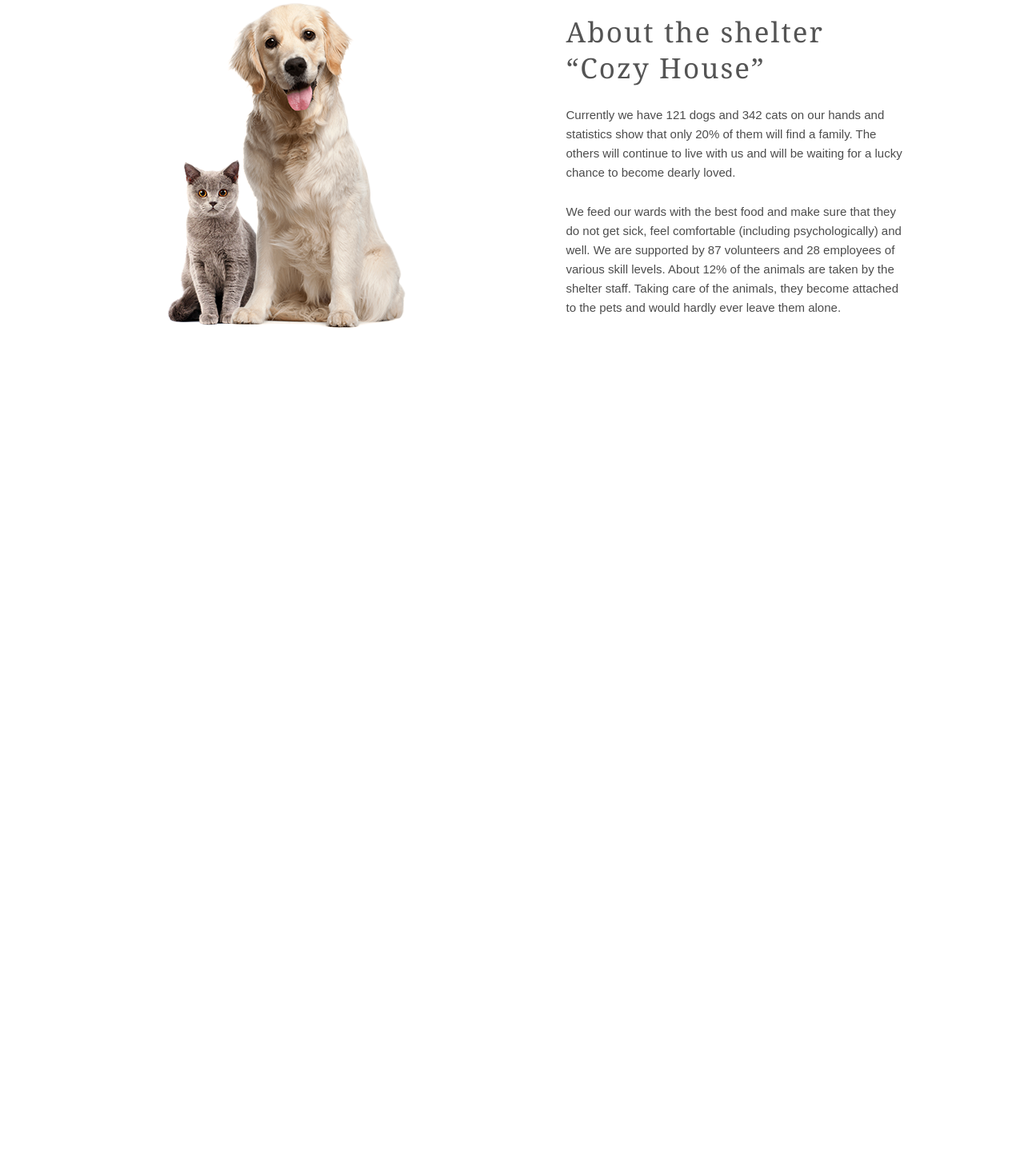
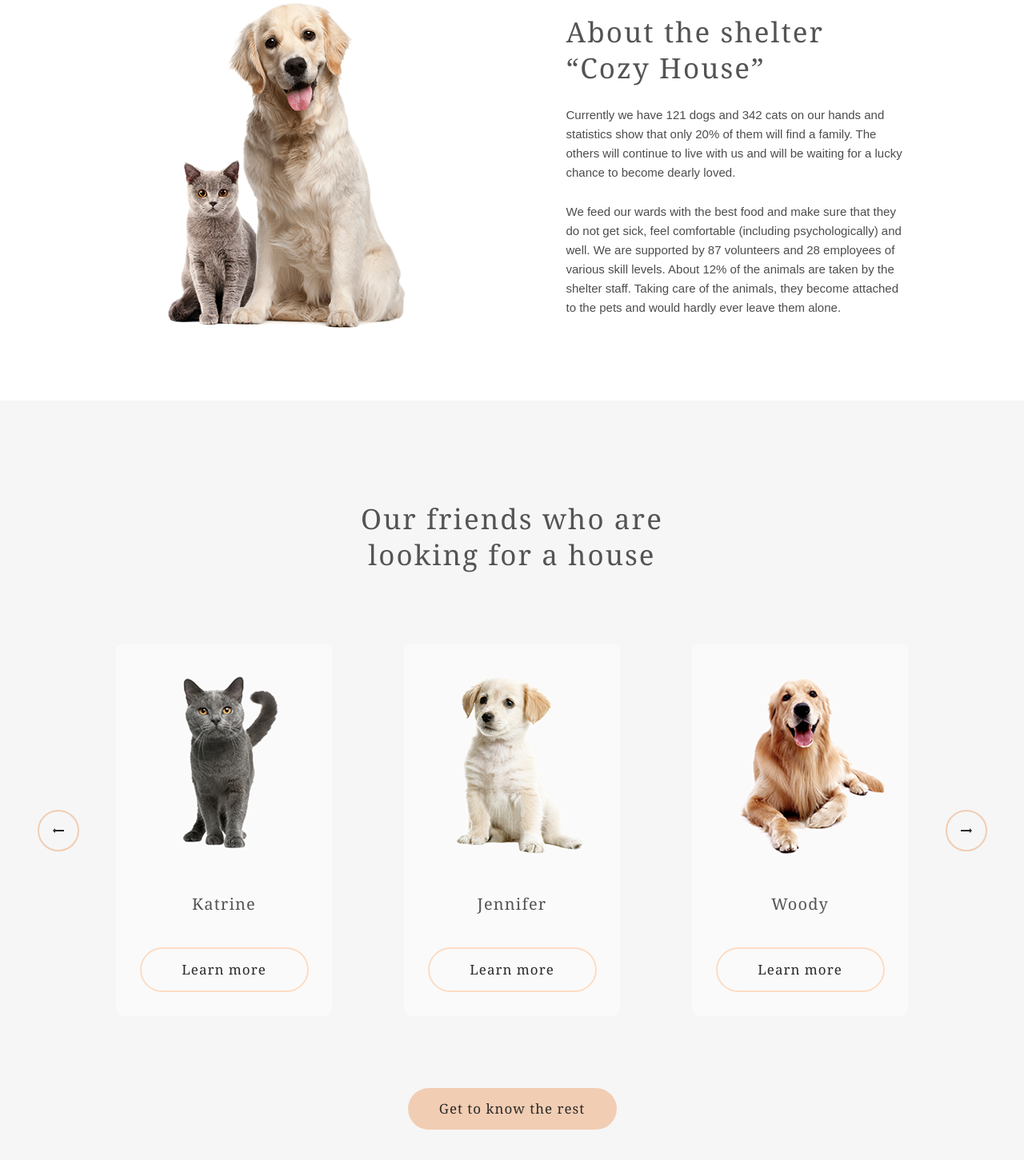
Before and after one commit to Ryabaa/Shelter-grid, a plain HTML site: page index.html in a window 1280 px wide. Shown: the part 995-2446 px from the top of the page at 80% size. Before the commit the page ends 1496 px from the top, so only its background shows below. Drawn offline with Linux system fonts and the light colour scheme.

Commit message:
add pets section layout

```diff
--- a/index.html
+++ b/index.html
@@ -37,5 +37,31 @@
             <p class="about-container__text-2 about-container__text text">We feed our wards with the best food and make sure that they do not get sick, feel comfortable (including psychologically) and well. We are supported by 87 volunteers and 28 employees of various skill levels. About 12% of the animals are taken by the shelter staff. Taking care of the animals, they become attached to the pets and would hardly ever leave them alone.</p>
         </div>
     </section>
+
+    <section class="pets">
+        <h1 class="pets-title title">Our friends who are looking for a house</h1>
+        <button class="pets-button pets-button__previous">
+            <img src="./img/Arrow-left.png" class="pets-button__arrow">
+        </button>
+        <div class="pets-card pets-card__first">
+            <img src="./img/pets-katrine.png" class="pets-card__image">
+            <h1 class="pets-card__name title">Katrine</h1>
+            <a href="" class="link pets-card__link">Learn more</a>
+        </div>
+        <div class="pets-card">
+            <img src="./img/pets-jennifer.png" class="pets-card__image">
+            <h1 class="pets-card__name title">Jennifer</h1>
+            <a href="" class="link pets-card__link">Learn more</a>
+        </div>
+        <div class="pets-card pets-card__last">
+            <img src="./img/pets-woody.png" class="pets-card__image">
+            <h1 class="pets-card__name title">Woody</h1>
+            <a href="" class="link pets-card__link">Learn more</a>
+        </div>
+        <button class="pets-button pets-button__next">
+            <img src="./img/Arrow-right.png" class="arrow">
+        </button>
+        <a href="" class="link pets-link">Get to know the rest</a>
+    </section>
 </body>
 </html>
--- a/style.scss
+++ b/style.scss
@@ -5,6 +5,7 @@ $color-quaternary: #f1cdb3;
 $color-quinary: #fafafa;
 $color-sixfold: #ffffff;
 $font-color-link: #292929;
+$link-hover: #fddcc4;
 $bg-primary: #ffffff;
 $bg-secondary: #f6f6f6;
 
@@ -36,6 +37,7 @@ html {
     font-size: 2.33rem;
     line-height: 130%;
     letter-spacing: 0.06em;
+    color: $color-secondary;
 }
 
 .link {
@@ -54,18 +56,13 @@ html {
     @include transist;
 
     &:hover {
-        background: $color-quinary;
+        background: $link-hover;
     }
 }
 
 @mixin items($jitems, $aitems) {
     justify-items: $jitems;
     align-items: $aitems;
-}
-
-@mixin self($jself, $aself) {
-    justify-self: $jself;
-    align-self: $aself;
 }
 
 .header-hero {
@@ -96,7 +93,7 @@ html {
         color: $color-sixfold;
         line-height: 15px;
         letter-spacing: 0.1em;
-        @include self(unset, center);
+        align-self: center;
     }
 
     .nav {
@@ -104,7 +101,6 @@ html {
         grid-row: 2 / 3;
         display: grid;
         grid-template-columns: repeat(4, 1fr);
-        @include self(items, end);
         @include items(center, center);
 
         &-link {
@@ -139,8 +135,8 @@ html {
     &-container {
         max-width: 460px;
         display: grid;
-        row-gap: 40px;
-        @include self(start, center);
+        row-gap: 30px;
+        align-self: center;
 
         &__title {
             color: $color-sixfold;
@@ -153,7 +149,7 @@ html {
     }
 
     &-image {
-        @include self(end, end);
+        align-self: end;
     }
 }
 
@@ -175,8 +171,8 @@ html {
         grid-template-rows: repeat(3, auto);
 
         &__title {
-            color: $color-secondary;
             grid-row: 1 / 2;
+            max-width: 350px;
         }
 
         &__text {
@@ -192,3 +188,94 @@ html {
         }
     }
 }
+
+.pets {
+    height: 877px;
+    background: $bg-secondary;
+    display: grid;
+    padding: 80px 0 100px;
+    grid-template-columns: 145px 1fr 145px;
+    grid-template-rows: repeat(3, auto);
+    @include items(center, center);
+
+    &-title {
+        text-align: center;
+        max-width: 400px;
+        grid-row: 1 / 2;
+        grid-column: 2 / 3;
+    }
+
+    &-card {
+        border-radius: 9px;
+        grid-row: 2 / 3;
+        grid-column: 2 / 3;
+        width: 270px;
+        height: 435px;
+        background: $color-quinary;
+        display: grid;
+        grid-template-rows: repeat(3, auto);
+        row-gap: 30px;
+        @include items(center, center);
+        padding-bottom: 30px;
+        align-content: space-between;
+
+        &:hover {
+            background: $color-sixfold;
+        }
+
+        &__first {
+            justify-self: start;
+        }
+
+        &__last {
+            justify-self: end;
+        }
+
+        &__name {
+            font-size: 1.33rem;
+        }
+
+        &__link {
+            background: none;
+            border: 2px solid $link-hover;
+
+            &:hover {
+                background: $link-hover;
+            }
+        }
+    }
+
+    &-button {
+        border-radius: 100px;
+        border: 2px solid $color-quaternary;
+        cursor: pointer;
+        width: 52px;
+        height: 52px;
+        display: grid;
+        @include items(center, center);
+        @include transist();
+
+        &__previous {
+            grid-row: 2 / 3;
+            grid-column: 1 / 2;
+            background: none;
+        }
+
+        &__next {
+            grid-row: 2 / 3;
+            grid-column: 3 / 4;
+            background: none;
+        }
+
+        &:hover {
+            background: $color-quaternary;
+        }
+    }
+
+    &-link {
+        grid-column: 2 / 3;
+        grid-row: 3 / 4;
+        width: 261px;
+        height: 52px;
+    }
+}
```
Also changed, not shown: img/Arrow-left.png (added), img/Arrow-right.png (added), img/button_left_hover.png (added), style.css, 1 other file.
